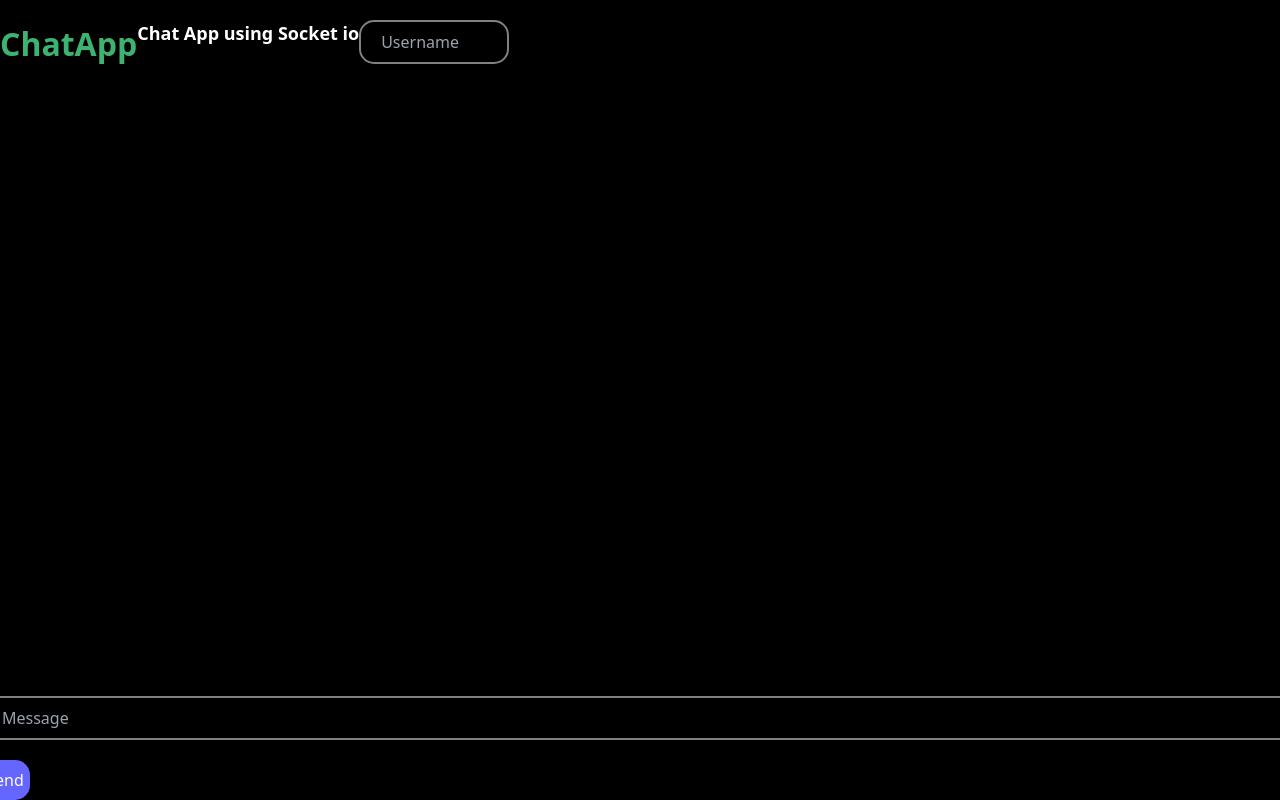
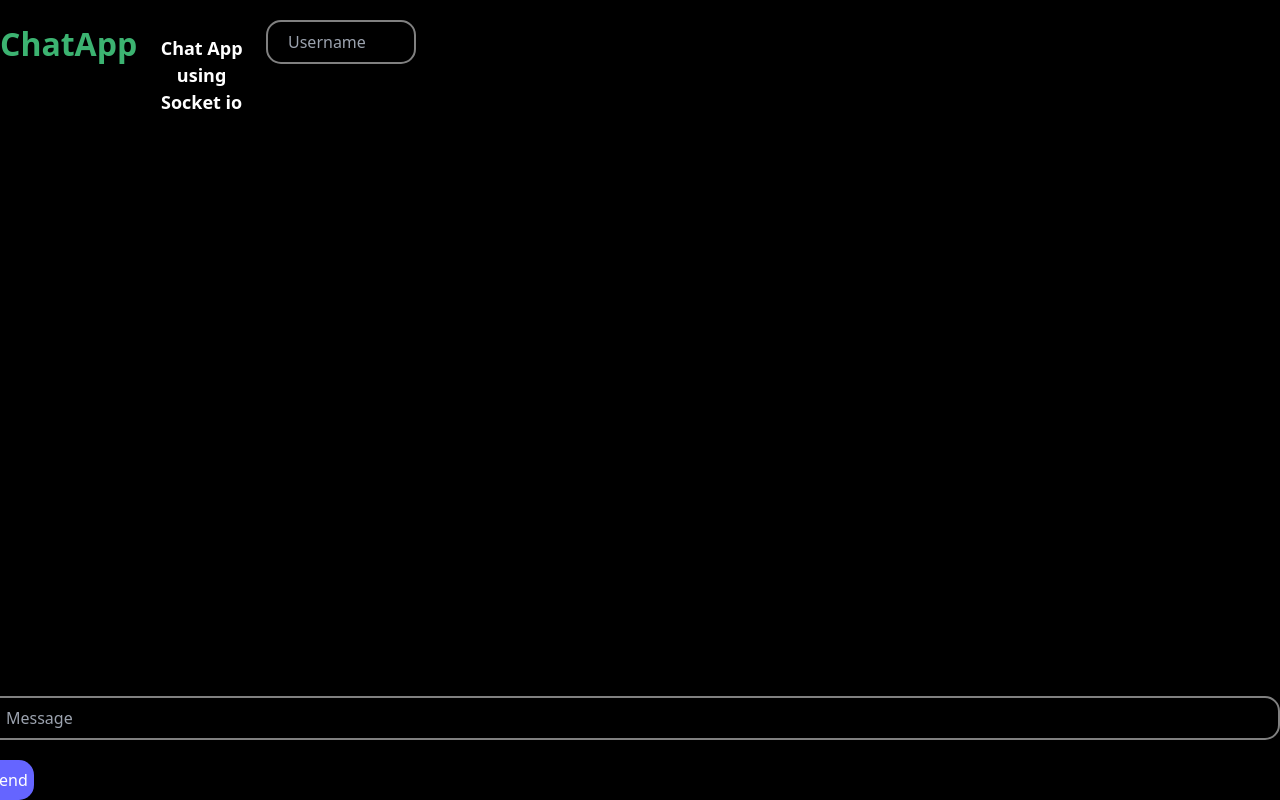
Before and after one commit to caw8269/Chat-App, a website: page index.html in a window 1280 px wide. Drawn offline with nearby package versions, Linux system fonts and the light colour scheme; no server answers.

Commit message:
finished stylesheet

```diff
--- a/index.html
+++ b/index.html
@@ -13,12 +13,14 @@
             font-weight: bold;
             text-align: center;
             font-size: xx-large;
+            padding-right:15px;
         }
         .logo {
             font-weight: 900;
             font-size: large;
             text-align: center;
-            top: 30px;
+            padding-top: 15px;
+            padding-right:15px;
         }
         .form {
             display: flex;
@@ -35,10 +37,11 @@
         .user {
             height: 30px;
             width: 150px;
+            top: 10px;
         }
         .message {
             height: 30px;
-            width: 13.75in;
+            width: 13.5in;
         }
         .btn {
             border-radius: 15px;
@@ -49,22 +52,30 @@
 
         }
         .messages {
+            position: relative;
             display: flex;
             justify-content: center;
             align-items: center;
             columns: flex;
             flex-direction: column;
+            overflow: auto;
+            top: 60px;
         }
         .heading {
-            position:fixed;
+            position: fixed;
             display: flex;
             flex-direction: row;
             top: 0px;
             left: 0px;
+            z-index: 5;
+            padding-right: 9in;
         }
         .footing {
             position: fixed;
             bottom: 0px;
+            right: 0px;
+            z-index: 5;
+            padding-left:16px;
         }
     </style>
 </head>
@@ -78,13 +89,15 @@
             <input class="text mt-5 user"
                           type="text"
                           placeholder="Username"
-                          id="myname">
+                          id="myname"
+                          required>
         </div>
         <div class="footing">
             <input class="text mt-5 message"
                    type="text"
                   placeholder="Message"
-                  id="message">
+                  id="message"
+                  required>
             <button class="btn mt-5">
                   Send
               </button>
```
